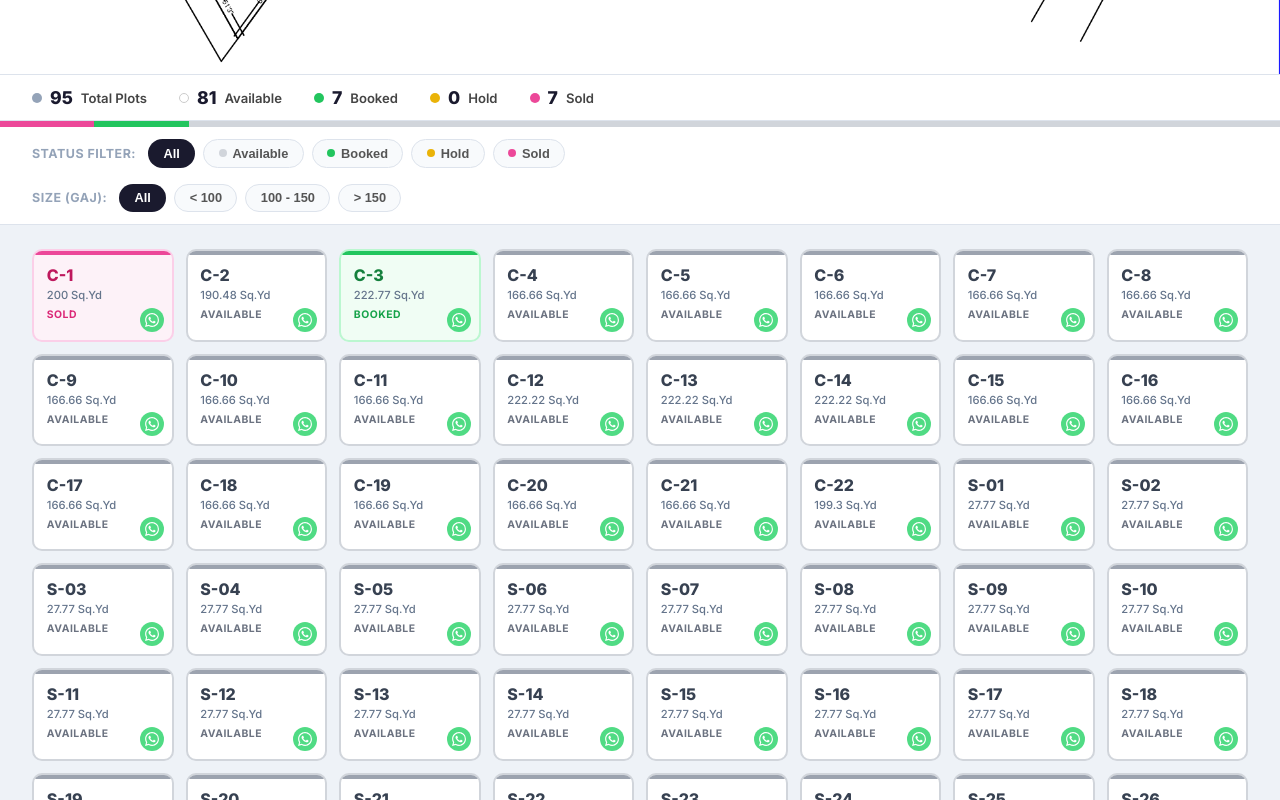
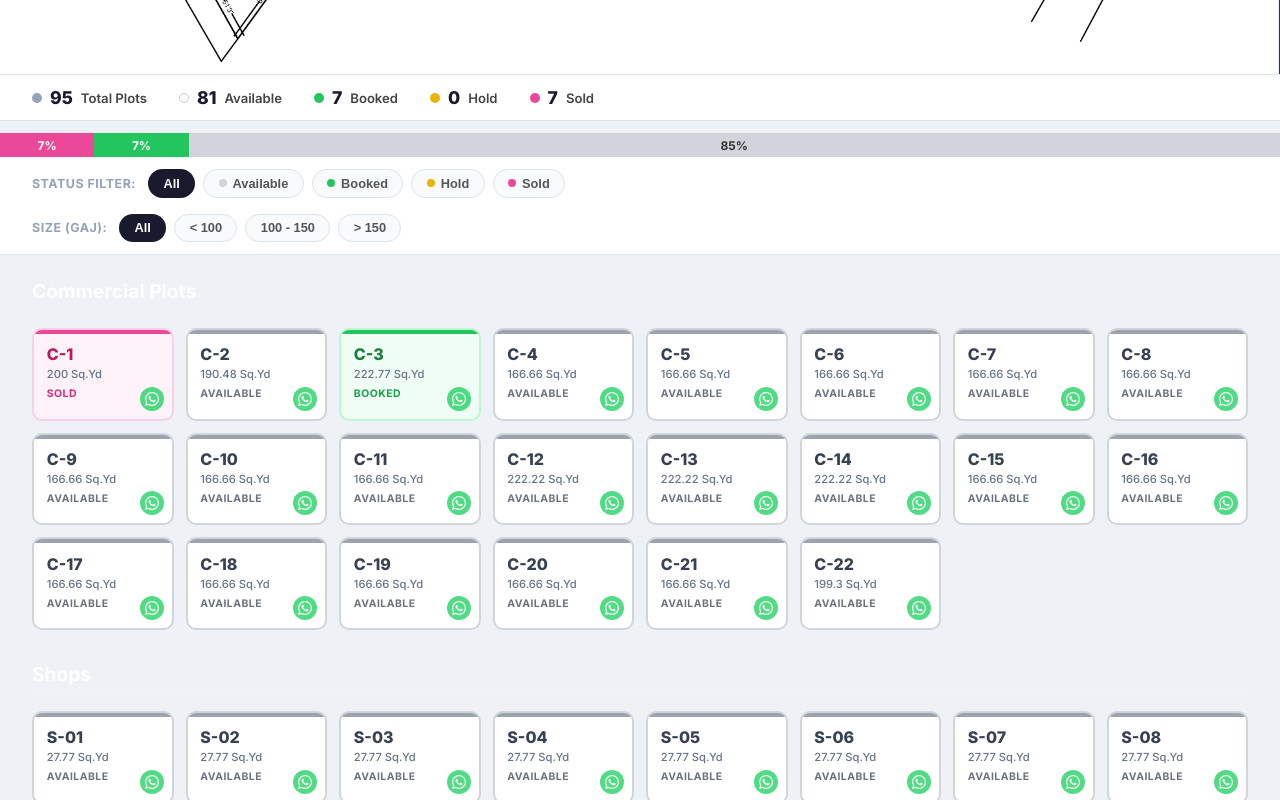
Before and after one commit to Grv-Singh/Radhe-Krishna-Vihar, a React (Vite) app: page / in a window 1280 px wide. Shown: the part 980-1780 px from the top of the page. Built offline with nearby package versions, Linux system fonts and the light colour scheme.

Commit message:
Update progress bar and restore plot grouping

```diff
--- a/src/App.css
+++ b/src/App.css
@@ -512,6 +512,12 @@
 .progress-bar {
   height: 100%;
   transition: width 0.3s ease;
+  display: flex;
+  align-items: center;
+  justify-content: center;
+  font-size: 0.75rem;
+  font-weight: bold;
+  color: white;
 }
 
 .progress-bar.sold { background: #ec4899; }
--- a/src/App.jsx
+++ b/src/App.jsx
@@ -140,7 +140,21 @@ export default function App() {
       if (weightA !== weightB) return weightA - weightB;
       return a.id.localeCompare(b.id, undefined, { numeric: true, sensitivity: 'base' });
     });
-  }, [plots, statusFilter])
+  }, [plots, statusFilter, sizeFilter])
+
+  const groupedPlots = useMemo(() => {
+    const groups = [
+      { title: 'Commercial Plots', prefix: 'C', items: [] },
+      { title: 'Shops', prefix: 'S', items: [] },
+      { title: 'Residential Plots', prefix: 'Plot', items: [] }
+    ];
+    sortedPlots.forEach(p => {
+      if (p.id.startsWith('C')) groups[0].items.push(p);
+      else if (p.id.startsWith('S')) groups[1].items.push(p);
+      else groups[2].items.push(p);
+    });
+    return groups.filter(g => g.items.length > 0);
+  }, [sortedPlots]);
 
   const STATUS_BTNS = [
     { value: 'All',       label: 'All',       cls: 'all', dot: null },
@@ -318,11 +332,11 @@ export default function App() {
       </div>
 
       {/* Progress Bar */}
-      <div className="progress-container">
-        <div className="progress-bar sold" style={{ width: `${(stats.sold / stats.total) * 100}%` }} title="Sold"></div>
-        <div className="progress-bar hold" style={{ width: `${(stats.hold / stats.total) * 100}%` }} title="Hold"></div>
-        <div className="progress-bar booked" style={{ width: `${(stats.booked / stats.total) * 100}%` }} title="Booked"></div>
-        <div className="progress-bar available" style={{ width: `${(stats.available / stats.total) * 100}%` }} title="Available"></div>
+      <div className="progress-container" style={{ height: '24px', borderRadius: '12px', marginTop: '12px' }}>
+        {stats.sold > 0 && <div className="progress-bar sold" style={{ width: `${(stats.sold / stats.total) * 100}%` }} title="Sold">{Math.round((stats.sold / stats.total) * 100)}%</div>}
+        {stats.hold > 0 && <div className="progress-bar hold" style={{ width: `${(stats.hold / stats.total) * 100}%`, color: '#333' }} title="Hold">{Math.round((stats.hold / stats.total) * 100)}%</div>}
+        {stats.booked > 0 && <div className="progress-bar booked" style={{ width: `${(stats.booked / stats.total) * 100}%` }} title="Booked">{Math.round((stats.booked / stats.total) * 100)}%</div>}
+        {stats.available > 0 && <div className="progress-bar available" style={{ width: `${(stats.available / stats.total) * 100}%`, color: '#333' }} title="Available">{Math.round((stats.available / stats.total) * 100)}%</div>}
       </div>
 
       {/* Filters */}
@@ -362,10 +376,11 @@ export default function App() {
           <div className="no-results">No plots match the selected filter.</div>
         )}
 
-        {sortedPlots.length > 0 && (
-          <div className="section">
+        {groupedPlots.map((group, idx) => (
+          <div className="section" key={idx} style={{ marginBottom: '2rem' }}>
+            <h2 style={{ color: 'rgba(255,255,255,0.9)', marginBottom: '1rem', borderBottom: '1px solid rgba(255,255,255,0.1)', paddingBottom: '0.5rem', fontSize: '1.2rem', textAlign: 'left' }}>{group.title}</h2>
             <div className="plot-grid">
-              {sortedPlots.map(plot => (
+              {group.items.map(plot => (
                 <PlotCard
                   key={plot.id}
                   plot={plot}
@@ -388,7 +403,7 @@ export default function App() {
               ))}
             </div>
           </div>
-        )}
+        ))}
       </main>
     </div>
   )
```
